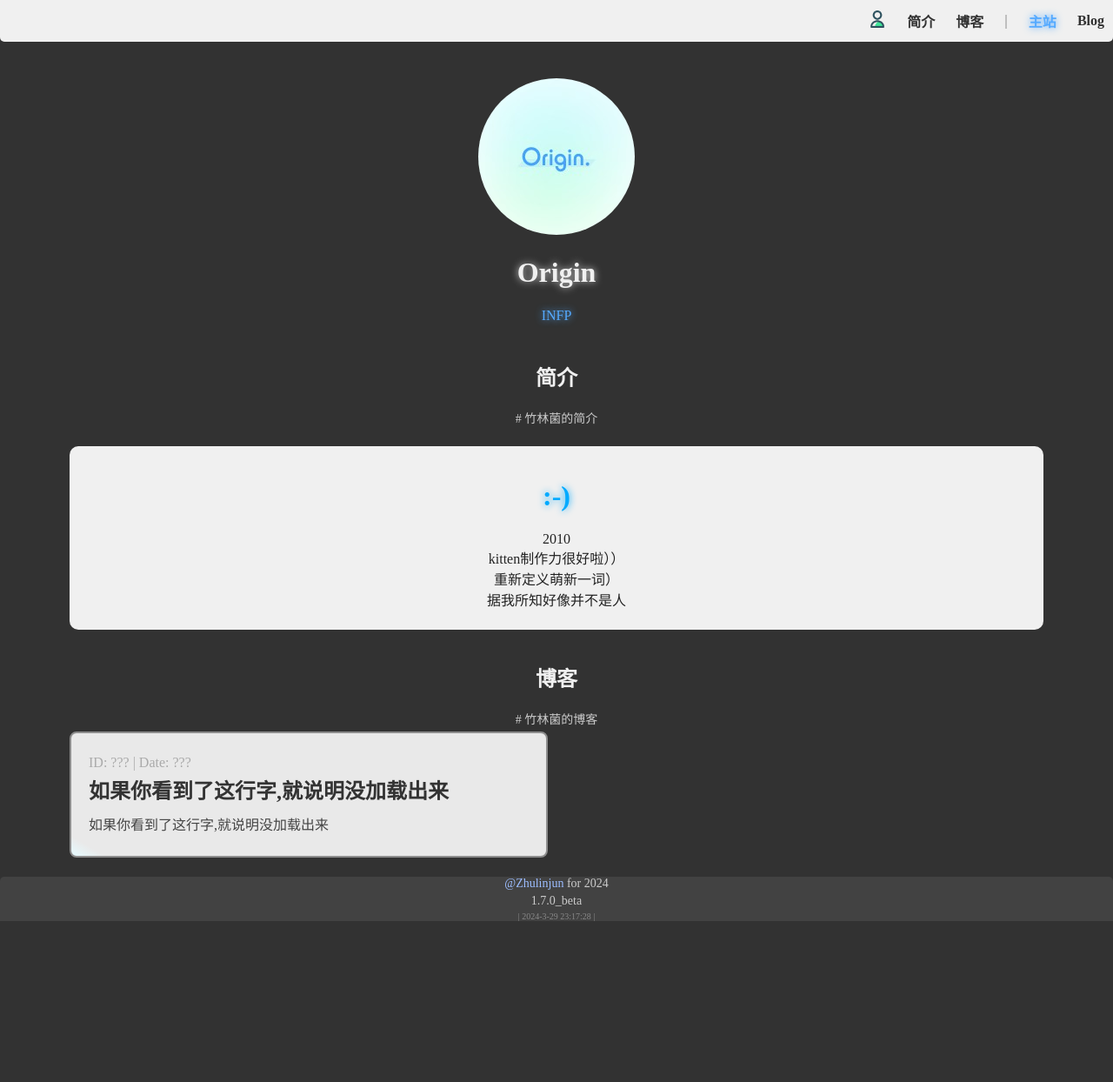
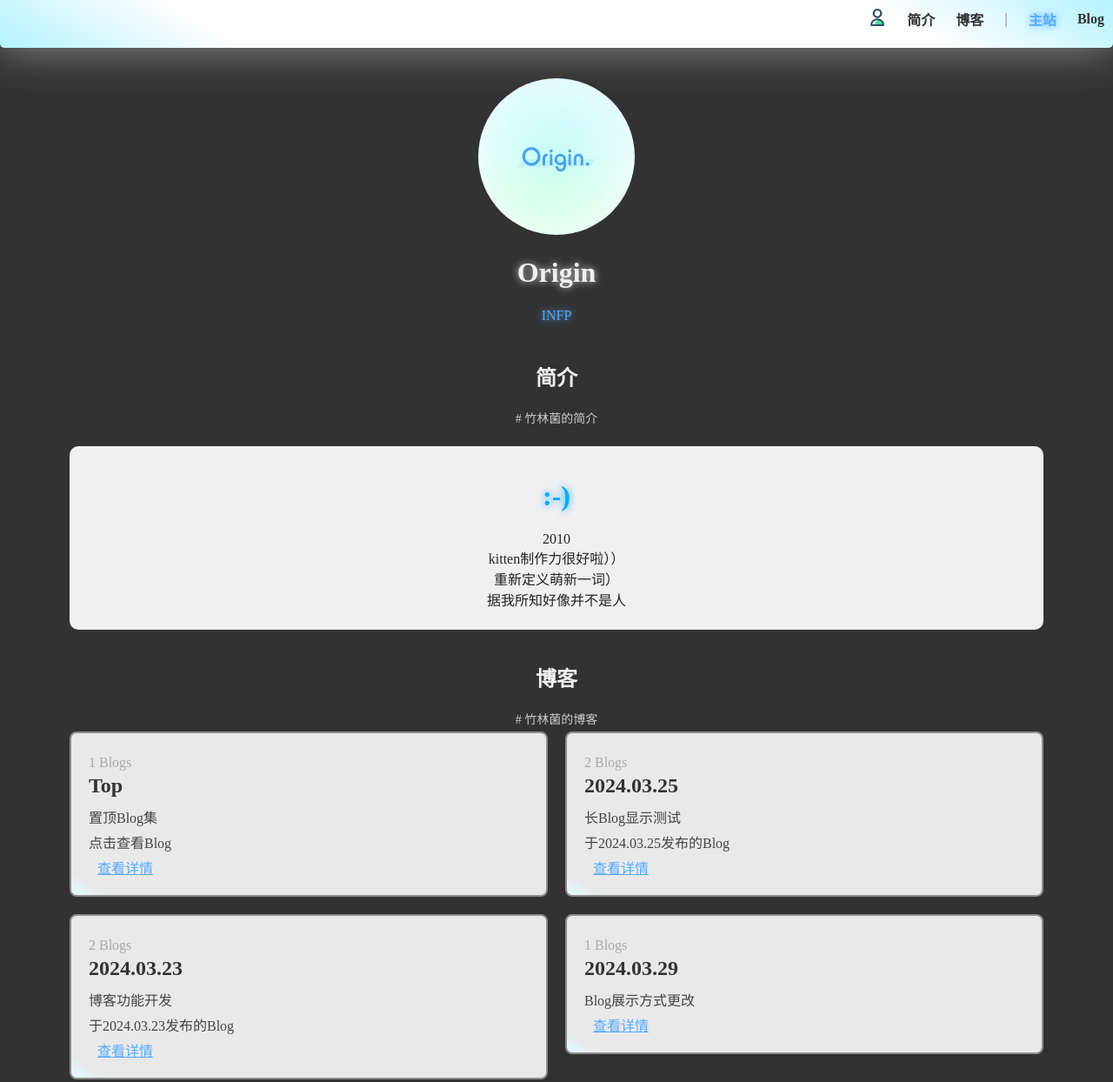
Before and after one commit to ori-web/ori-web.github.io, a plain HTML site: page index.html in a window 1280 px wide. Shown: the top 1244 px of the page at 87% size. Before the commit the page ends 1063 px from the top, so only its background shows below. Drawn offline with Linux system fonts and the light colour scheme.

Commit message:
Update index.html

```diff
--- a/index.html
+++ b/index.html
@@ -14,9 +14,8 @@
 <body style="background-color:#323232;margin:0;">
 	<!-- header -->
 	<div>
-		<div id='' style="text-align:right;">
-			<ul
-				style="list-style-type:none;border-radius:0px 0px 5px 5px;margin:0;padding:0;overflow:hidden;background-color:#f0f0f0;position:fixed;top:0;width:100%;">
+		<div style="text-align:right;">
+			<ul id='header'>
 				<li class='li'>
 					<a href='#' style='color:#323232;text-decoration:none;'>
 						<img src="image\icon.png" width="20" height="20" title="Homepage">
@@ -32,10 +31,10 @@
 						<strong title="博客">博客</strong>
 					</a>
 				</li>
-				<li class='li'>
-					<p style="color:#999999;">
+				<li class='li' id="fgx">
+					<a href="javascript:void(null);" style="color:#999999;">
 						<strong title="分割线">|</strong>
-					</p>
+					</a>
 				</li>
 				<li class='li'>
 					<a href="javascript:void(null);"
@@ -103,9 +102,9 @@
 				<!--  -->
 				<article class="article">
 					<p class="date">ID: ??? | Date: ???</p>
-					<h3 class="title">如果你看到了这行字,就说明没加载出来</h3>
+					<h3 class="title">如果你看到了这行字,就说明没加载</h3>
 					<div class="content">
-						<p>如果你看到了这行字,就说明没加载出来</p>
+						<p>如果你看到了这行字,就说明没加载</p>
 					</div>
 				</article>
 			</div>
@@ -131,7 +130,9 @@
 		</div>
 </body>
 <script src="scripts\scripts.js"></script>
-
+<script>
+	blog();
+</script>
 </html>
 
 <!--
```
